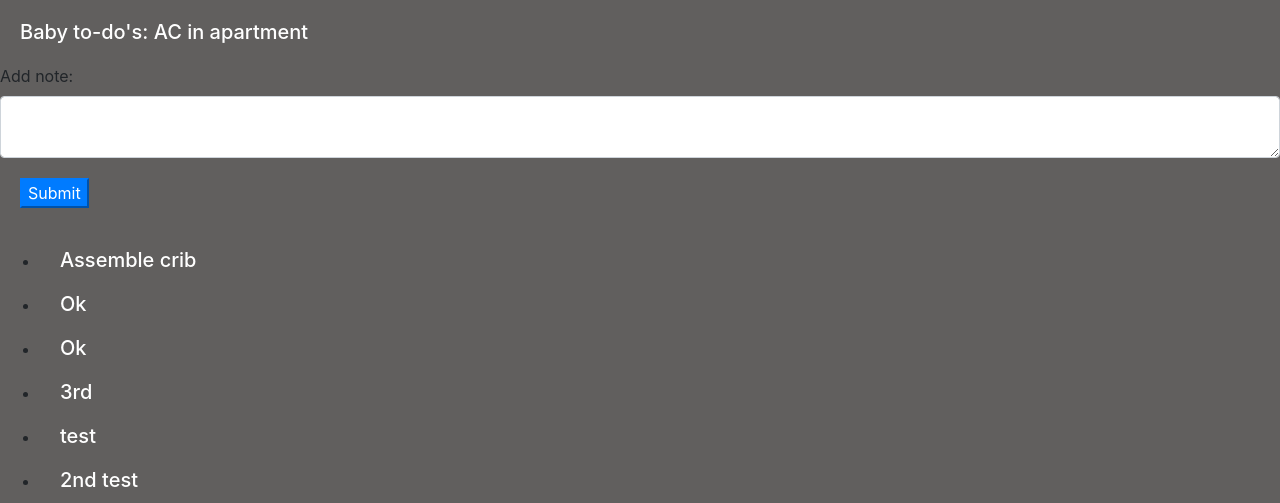
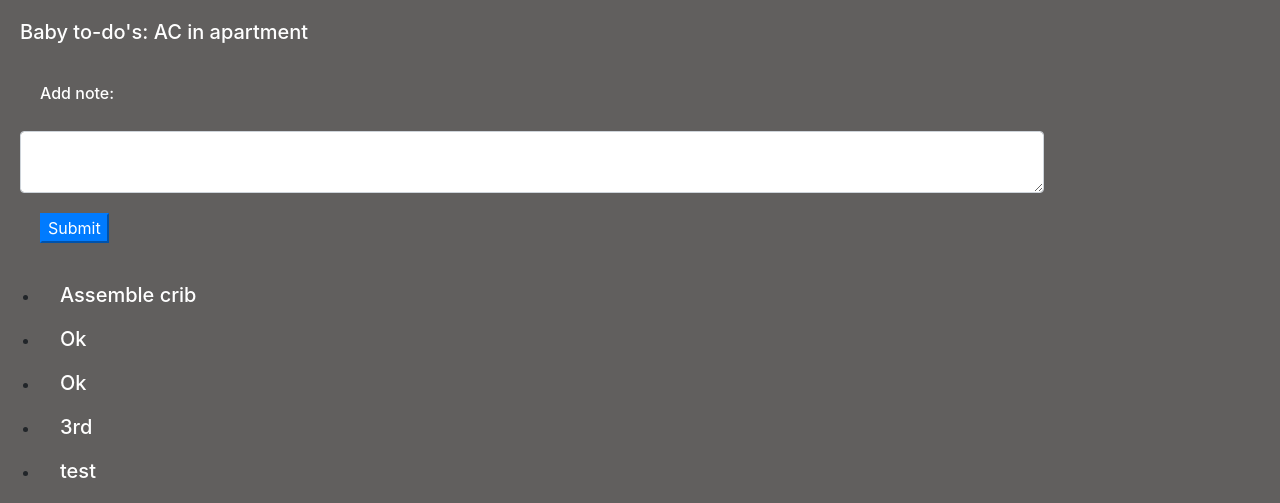
Before and after one commit to crostipunctus/housemouse, a Django app: page /baby in a window 1280 px wide. Shown: the part 56-559 px from the top of the page. Run offline with Django 3.2, Linux system fonts and the light colour scheme; a user stored in the database is signed in; data comes from the database, SQL or seed files in the repository; both versions use the stored data as it was after the commit; some libraries are stand-ins or nearby versions.

Commit message:
baby note committed

```diff
--- a/housemanager/static/housemanager/baby.js
+++ b/housemanager/static/housemanager/baby.js
@@ -36,7 +36,8 @@ document.addEventListener('DOMContentLoaded', function() {
         new_note.appendChild(h5)
         notes.appendChild(new_note)
 
-
+        note.value = "";
+        note_submit.disabled = true;
     }
 
 
--- a/housemanager/static/housemanager/styles.css
+++ b/housemanager/static/housemanager/styles.css
@@ -125,3 +125,12 @@ a:hover{
 .btn-primary {
     margin: 20px;
 }
+
+#note-div {
+    width: 80%;
+    margin: 20px;
+}
+
+#note-but {
+    margin-left: 20px;
+}
--- a/housemanager/templates/housemanager/baby.html
+++ b/housemanager/templates/housemanager/baby.html
@@ -18,10 +18,12 @@
     <h5>No baby to-do's</h5>
 {% endif %}
 
-<label for="note">Add note:</label>
-<textarea class="form-control" id="note"></textarea>
+<div id="note-div">
+    <label for="note"><h6>Add note:</h5></label>
+    <textarea class="form-control" id="note"></textarea>
 
-<button class="btn-primary" id="note-but">Submit</button>
+    <button class="btn-primary" id="note-but">Submit</button>
+</div>
 
 <div>
     <ul id="baby-notes">
```
Also changed, not shown: db.sqlite3.
